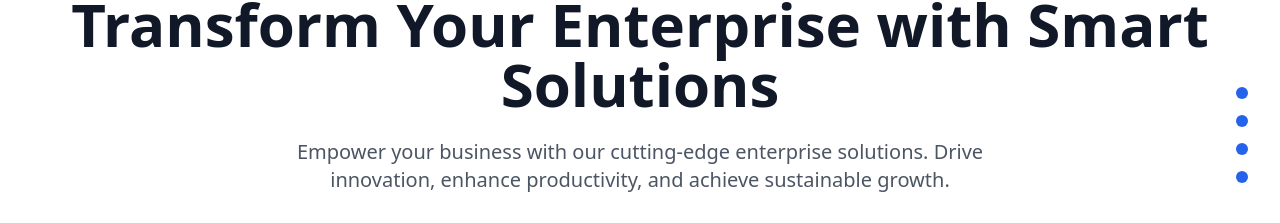
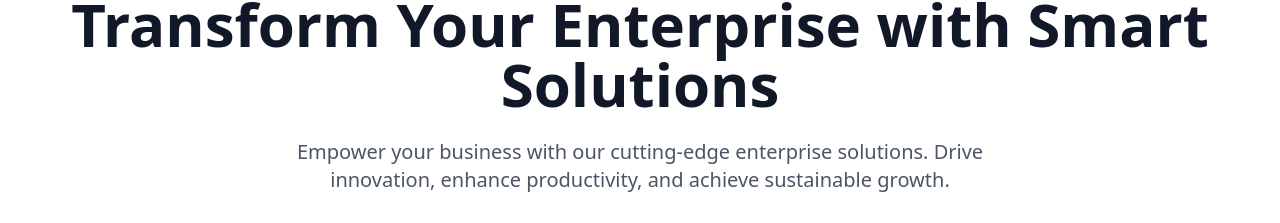
Before and after one commit to papamana/papamana.com, a plain HTML site: page index.html in a window 1280 px wide. Shown: the part 265-488 px from the top of the page. Drawn offline with nearby package versions, Linux system fonts and the light colour scheme.

Commit message:
Update index.html

```diff
--- a/index.html
+++ b/index.html
@@ -19,14 +19,6 @@
     </style>
 </head>
 <body class="bg-gray-50">
-    <!-- Fixed Navigation Dots -->
-    <div class="fixed right-8 top-1/2 transform -translate-y-1/2 z-50 flex flex-col gap-4">
-        <a href="#solutions" class="section-nav w-3 h-3 rounded-full bg-blue-600"></a>
-        <a href="#features" class="section-nav w-3 h-3 rounded-full bg-blue-600"></a>
-        <a href="#portfolio" class="section-nav w-3 h-3 rounded-full bg-blue-600"></a>
-        <a href="#contact" class="section-nav w-3 h-3 rounded-full bg-blue-600"></a>
-    </div>
-
     <!-- Fixed Top Navigation -->
     <nav class="fixed top-0 left-0 right-0 bg-white border-b border-gray-200 z-40">
         <div class="max-w-7xl mx-auto px-4 sm:px-6 lg:px-8">
```
